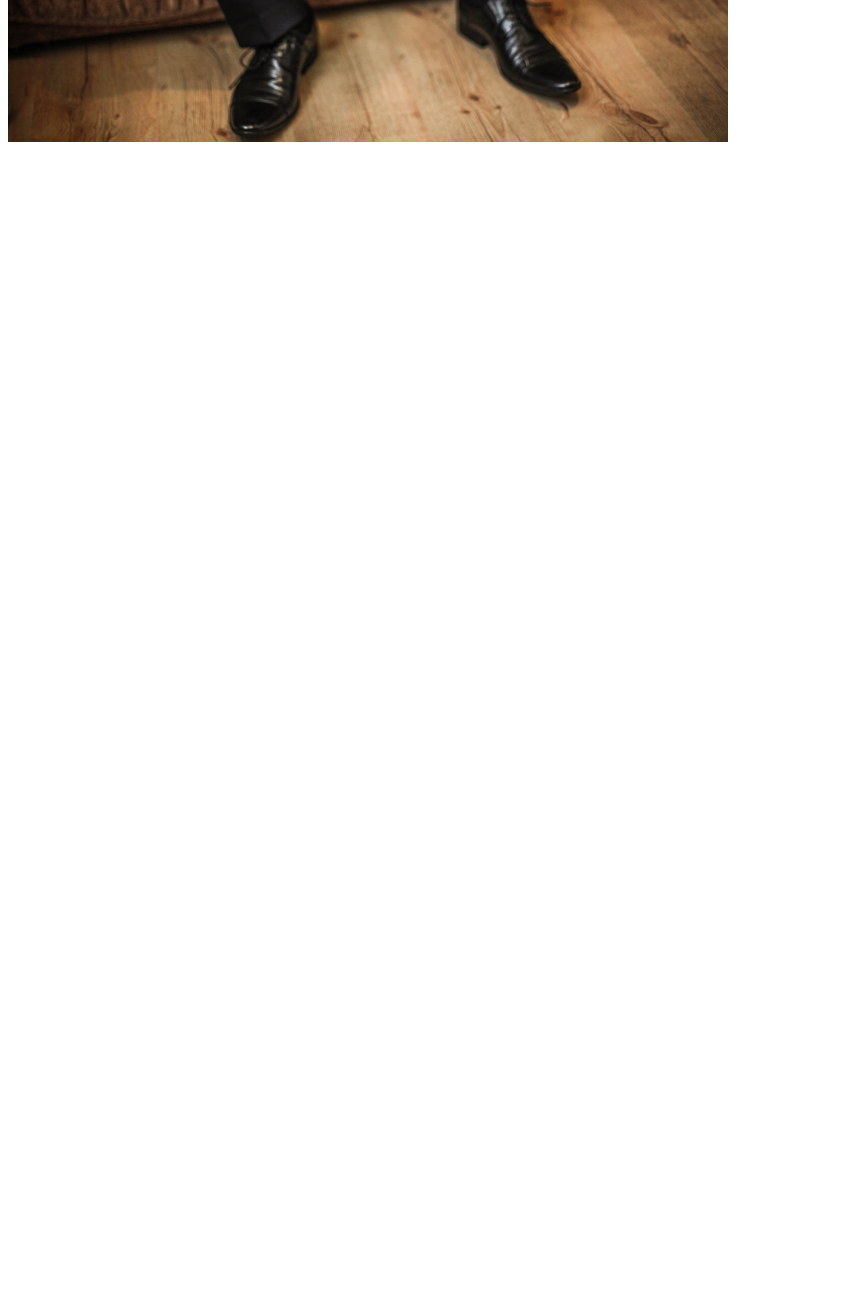
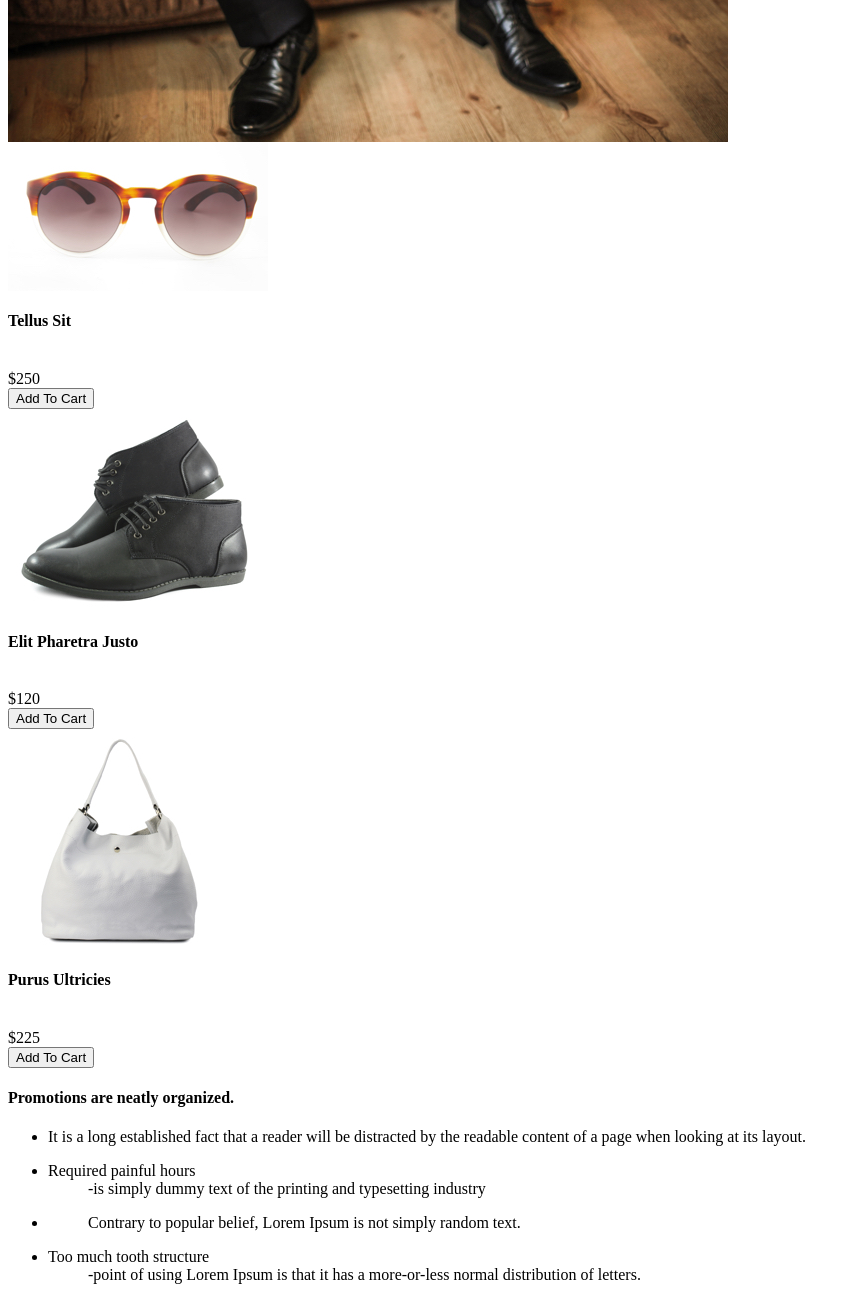
Before and after one commit to isiyascs/Html-Assignment, a plain HTML site: page index.html in a window 1280 px wide. Shown: the part 984-2284 px from the top of the page, without its empty margins (0-860 px from the left). Before the commit the page ends 1134 px from the top, so only its background shows below. Drawn offline with Linux system fonts and the light colour scheme.

Commit message:
Add items and promotion id to index.html

```diff
--- a/index.html
+++ b/index.html
@@ -33,6 +33,51 @@
         <p>Contrary to popular belief, Lorem Ipsum is not simply random text. It has roots in a piece of classical Latin literature from 45 BC, making it over 2000 years old. Richard McClintock, a Latin professor at Hampden-Sydney College in Virginia, looked up one of the more obscure Latin words, consectetur, from a Lorem Ipsum passage, and going through the cites of the word in classical literature, discovered the undoubtable source.</p>
         <img alt = "watch" src = "image/watchimg.jpg">
       </section>
+      <div id="items">
+        <div id="glass">
+          <img alt = "Sun Glass" src = "image/glass.jpg">
+          <h4>Tellus Sit</h4><br>
+          <span id="rate">$250</span><br>
+          <button id="glassBtn">Add To Cart</button>
+        </div>
+        <div id="shoes">
+          <img alt = "Shoes" src = "image/shoes.jpg">
+          <h4>Elit Pharetra Justo</h4><br>
+          <span id="rate">$120</span><br>
+          <button id="shoeBtn">Add To Cart</button>
+        </div>
+        <div id="bag">
+          <img alt = "Bag" src = "image/bag.jpg">
+          <h4>Purus Ultricies</h4><br>
+          <span id="rate">$225</span><br>
+          <button id="bagBtn">Add To Cart</button>
+        </div>
+      </div>
+      <section id="promotion">
+        <h4>Promotions are neatly organized.</h4>
+        <ul>
+          <li>
+            <dl><dt>It is a long established fact that a reader will be distracted by the readable content of a page when looking at its layout.</dt>
+            </dl>
+          </li>
+          <li>
+            <dl>
+              <dt>Required painful hours</dt>
+              <dd>-is simply dummy text of the printing and typesetting industry</dd>
+            </dl>
+          </li>
+          <li>
+            <dl><dd>Contrary to popular belief, Lorem Ipsum is not simply random text.</dd>
+            </dl>
+          </li>
+          <li>
+            <dl>
+              <dt>Too much tooth structure</dt>
+              <dd>-point of using Lorem Ipsum is that it has a more-or-less normal distribution of letters.</dd>
+            </dl>
+          </li>
+        </ul>
+      </section>
     </div>
   </body>
 </html>
```
Also changed, not shown: image/bag.jpg (added), image/glass.jpg (added), image/shoes.jpg (added).
